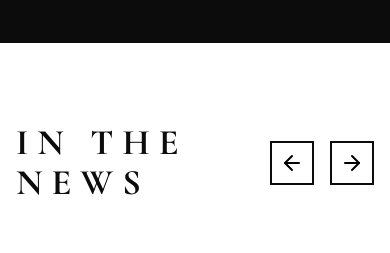
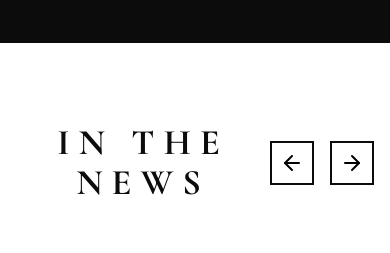
Before and after one commit to botflowlab/AndresCastroWebsite, a React (Vite) app: page / in a window 390 px wide. Shown: the part 3760-4013 px from the top of the page. Built offline with nearby package versions, Linux system fonts and the light colour scheme; a web font is replaced by a local one.

Commit message:
Updated NewsSection.jsx

```diff
--- a/src/components/sections/NewsSection.jsx
+++ b/src/components/sections/NewsSection.jsx
@@ -31,7 +31,8 @@ function NewsSection() {
       <div className="max-w-7xl mx-auto px-4">
         {/* Navigation and Title Header */}
         <div className="flex justify-between items-center mb-12">
-          <h2 className="text-4xl justify-center sm:text-5xl md:text-6xl font-bold text-[#0c0c0c] font-cormorant tracking-[.25em]">
+          <h2 className="text-4xl justify-center text-center
+            sm:text-5xl md:text-6xl font-bold text-[#0c0c0c] font-cormorant tracking-[.25em]">
             IN THE NEWS
           </h2>
           <div className="flex gap-4">
```
